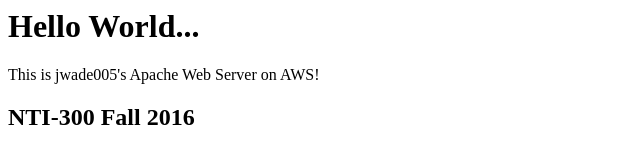
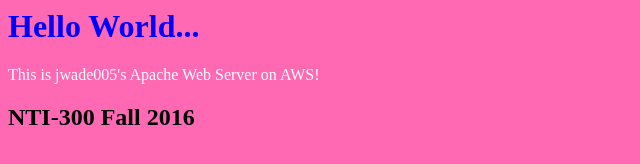
Before and after one commit to jwade005/install_scripts, a plain HTML site: page index.html in a window 1280 px wide. Shown: the whole page, without its empty margins (0-640 px from the left). Drawn offline with Linux system fonts and the light colour scheme.

Commit message:
Update index.html

```diff
--- a/index.html
+++ b/index.html
@@ -3,8 +3,12 @@
       <TITLE>
          jwade005
       </TITLE>
+         <STYLE>
+            h1 {color:blue;}
+            p {color:white;}
+         </STYLE>
    </HEAD>
-<BODY>
+<BODY bgcolor="#ff69b4">
    <H1>Hello World...</H1>
    <P>This is jwade005's Apache Web Server on AWS!</P>
    <H2>NTI-300 Fall 2016</H2>
```
